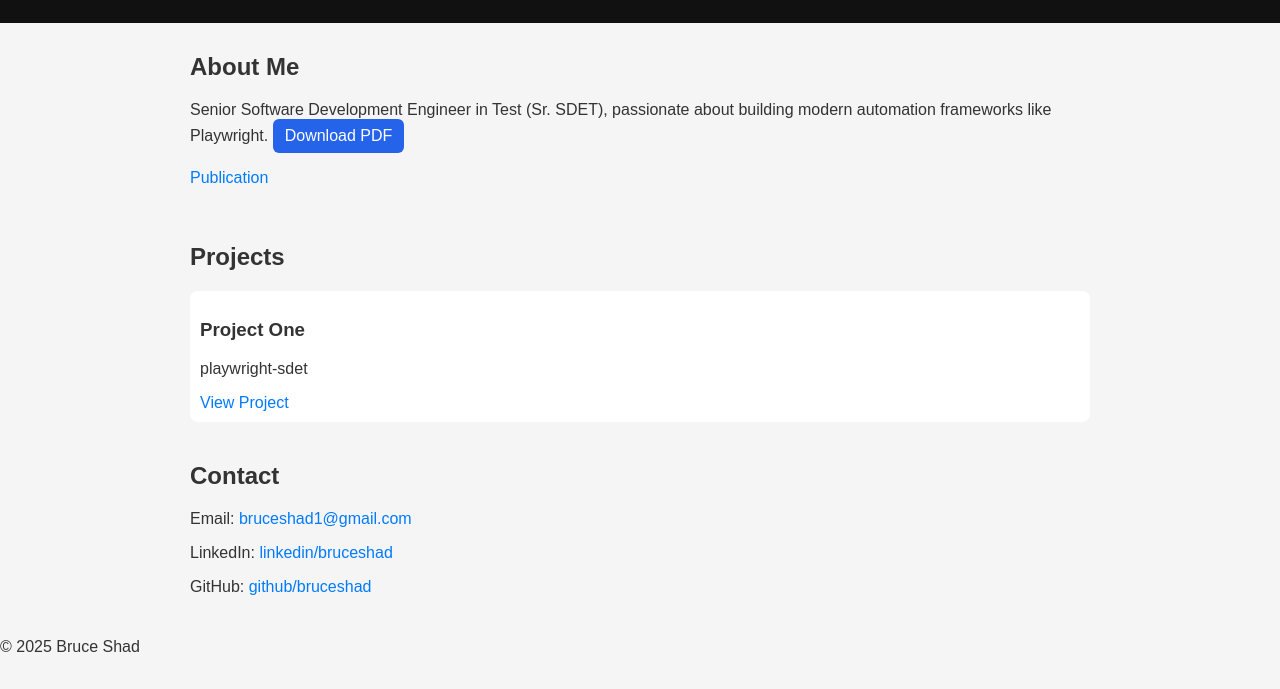
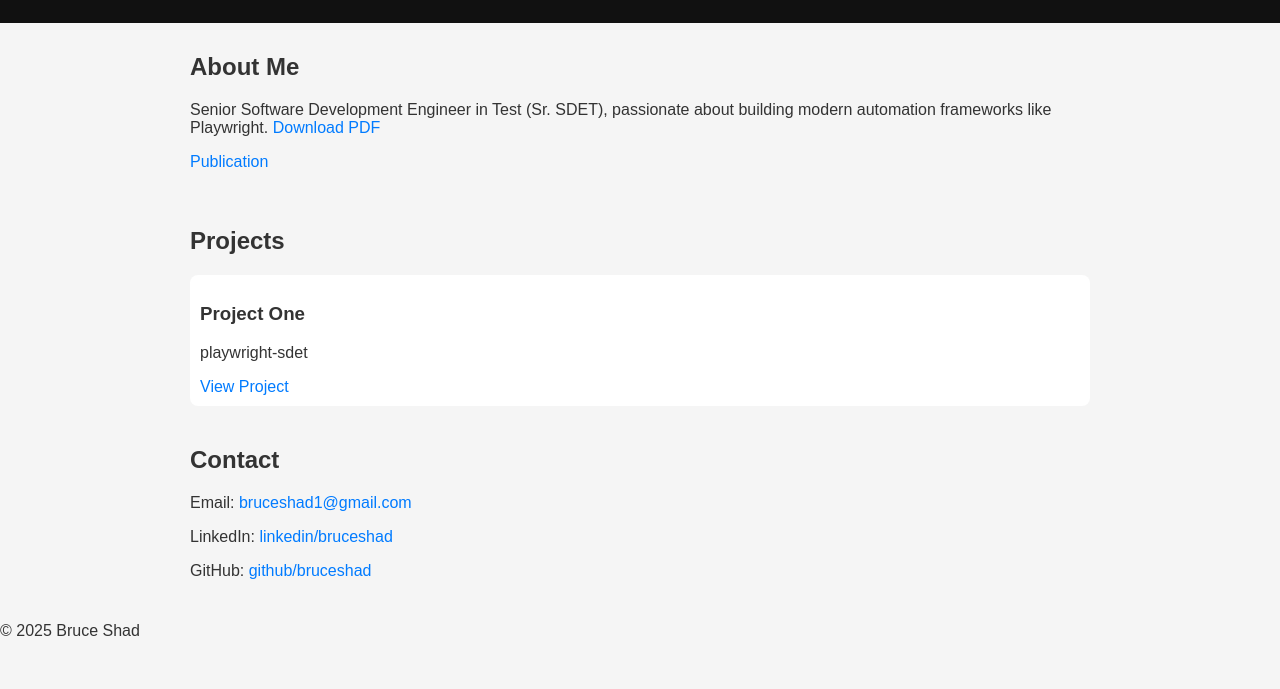
Before and after one commit to bruceshad1-creator/bruceshad.github.io, a plain HTML site: page index.html in a window 1280 px wide. Shown: the part 111-800 px from the top of the page. Drawn offline with Linux system fonts and the light colour scheme.

Commit message:
new changes

```diff
--- a/index.html
+++ b/index.html
@@ -18,7 +18,7 @@
     <p>
         Senior Software Development Engineer in Test (Sr. SDET), passionate about building modern automation frameworks like
         Playwright.
-        <a href="./resume.pdf" download class="btn">
+        <a href="./resume.pdf" download>
             Download PDF
         </a>
     </p>
--- a/style.css
+++ b/style.css
@@ -10,15 +10,6 @@ header {
     color: white;
     padding: 10px;
     text-align: center;
-}
-
-.btn {
-  display: inline-block;
-  padding: 8px 12px;
-  background: #2563eb;
-  color: white;
-  border-radius: 6px;
-  text-decoration: none;
 }
 
 section {
```
